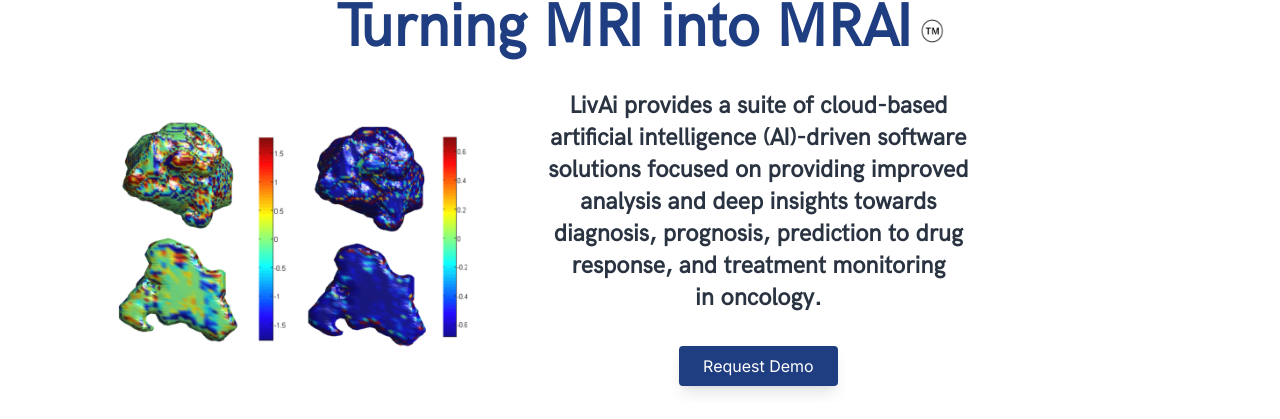
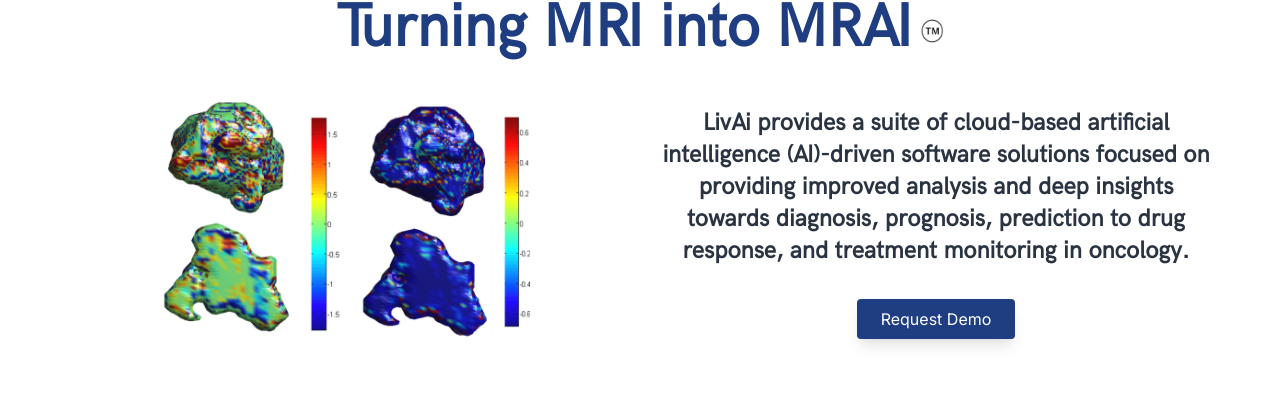
Before and after one commit to ChristopherCarlton/LivAi, a Next.js app: page / in a window 1280 px wide. Shown: the part 514-933 px from the top of the page. Built offline with nearby package versions, Linux system fonts and the light colour scheme.

Commit message:
final changes

```diff
--- a/src/app/page.tsx
+++ b/src/app/page.tsx
@@ -1,3 +1,4 @@
+
 "use client";
 import React, { useEffect, useRef } from "react";
 import Image from "next/image";
@@ -98,38 +99,25 @@
             />
           </h2>
         </div>
-
-
-        <div className="grid grid-cols-1 md:grid-cols-5 gap-8 items-center">
-  {/* Image spanning the first two columns */}
-  <div className="col-span-2 flex justify-end md:pr-4">
+        <div className="grid grid-cols-1 md:grid-cols-2 gap-8 items-center">
           <Image
             src="/images/brain.png"
             alt="AI-driven medical imaging platform"
             width={150}
             height={150}
-      className="w-[400px] h-auto rounded-lg"
+            className="w-3/4 h-auto mb-8 md:mb-0 rounded-lg mx-auto"
           />
-  </div>
-
-  {/* Text content spanning the next two columns */}
-  <div className="col-span-2 flex flex-col items-center text-center md:text-left">
-    <p className="text-center sm:text-lg md:text-xl lg:text-2xl mb-8 text-gray-800">
+          <div className="text-center flex flex-col items-center md:items-start">
+          <p className="text-base sm:text-lg md:text-xl lg:text-2xl mb-8 text-gray-800">
             LivAi provides a suite of cloud-based artificial intelligence (AI)-driven software solutions focused on providing improved analysis and deep insights towards diagnosis, prognosis, prediction to drug response, and treatment monitoring in&nbsp;oncology.
           </p>
-    <div className="flex justify-center w-full">
-      <a href="/connect" className="bg-primary text-secondary py-2 px-6 rounded shadow-lg transform hover:scale-105 transition-transform duration-300">
-        Request Demo
-      </a>
+            <div className="flex justify-center md:justify-center w-full">
+              <button className="bg-primary text-secondary py-2 px-6 rounded shadow-lg transform hover:scale-105 transition-transform duration-300">
+                <a href="/connect">Request Demo</a>
+              </button>
             </div>
           </div>
-
-  {/* Empty column for alignment */}
-  <div className="hidden md:block"></div>
         </div>
-
-
-
       </section>
 
       <section id="partners">
@@ -252,25 +240,35 @@
 //             />
 //           </h2>
 //         </div>
-//         <div className="grid grid-cols-1 md:grid-cols-2 gap-8 items-center">
-//           <Image
-//             src="/images/brain.png"
-//             alt="AI-driven medical imaging platform"
-//             width={150}
-//             height={150}
-//             className="w-3/4 h-auto mb-8 md:mb-0 rounded-lg mx-auto"
-//           />
-//           <div className="text-center flex flex-col items-center md:items-start">
-//           <p className="text-base sm:text-lg md:text-xl lg:text-2xl mb-8 text-gray-800">
-//             LivAi provides a suite of cloud-based artificial intelligence (AI)-driven software solutions focused on providing improved analysis and deep insights towards diagnosis, prognosis, prediction to drug response, and treatment monitoring in&nbsp;oncology.
-//           </p>
-//             <div className="flex justify-center md:justify-center w-full">
-//               <button className="bg-primary text-secondary py-2 px-6 rounded shadow-lg transform hover:scale-105 transition-transform duration-300">
-//                 <a href="/connect">Request Demo</a>
-//               </button>
-//             </div>
-//           </div>
-//         </div>
+
+
+//         <div className="grid grid-cols-1 md:grid-cols-5 gap-8 items-center">
+//   {/* Image spanning the first two columns */}
+//   <div className="col-span-2 flex justify-end md:pr-4">
+//     <Image
+//       src="/images/brain.png"
+//       alt="AI-driven medical imaging platform"
+//       width={150}
+//       height={150}
+//       className="w-[400px] h-auto rounded-lg"
+//     />
+//   </div>
+
+//   {/* Text content spanning the next two columns */}
+//   <div className="col-span-3 flex flex-col items-center text-center md:text-left">
+//     <p className="text-center sm:text-lg md:text-xl lg:text-2xl mb-8 text-gray-800">
+//       LivAi provides a suite of cloud-based artificial intelligence (AI)-driven software solutions focused on providing improved analysis and deep insights towards diagnosis, prognosis, prediction to drug response, and treatment monitoring in&nbsp;oncology.
+//     </p>
+//     <div className="flex justify-center w-full">
+//       <a href="/connect" className="bg-primary text-secondary py-2 px-6 rounded shadow-lg transform hover:scale-105 transition-transform duration-300">
+//         Request Demo
+//       </a>
+//     </div>
+//   </div>
+// </div>
+
+
+
 //       </section>
 
 //       <section id="partners">
```
Lines whose indentation alone changed are shown as unchanged.
